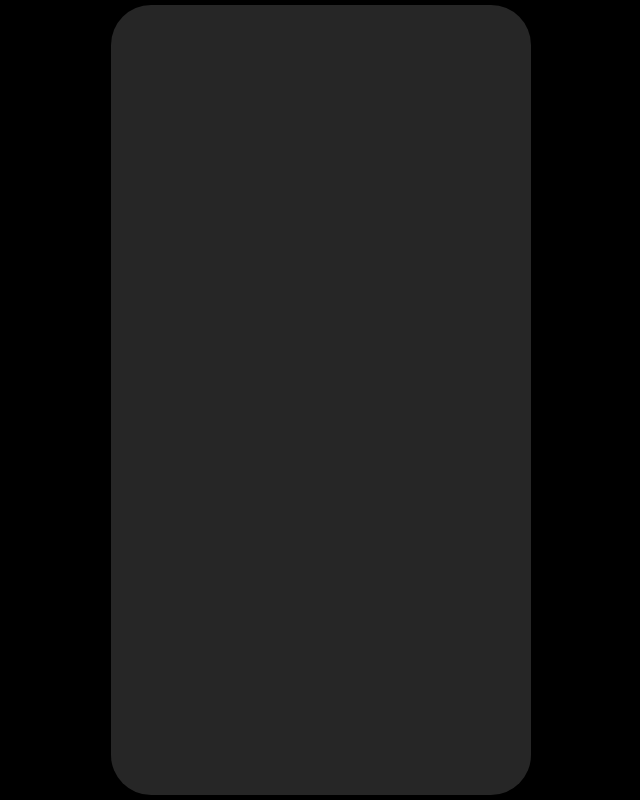
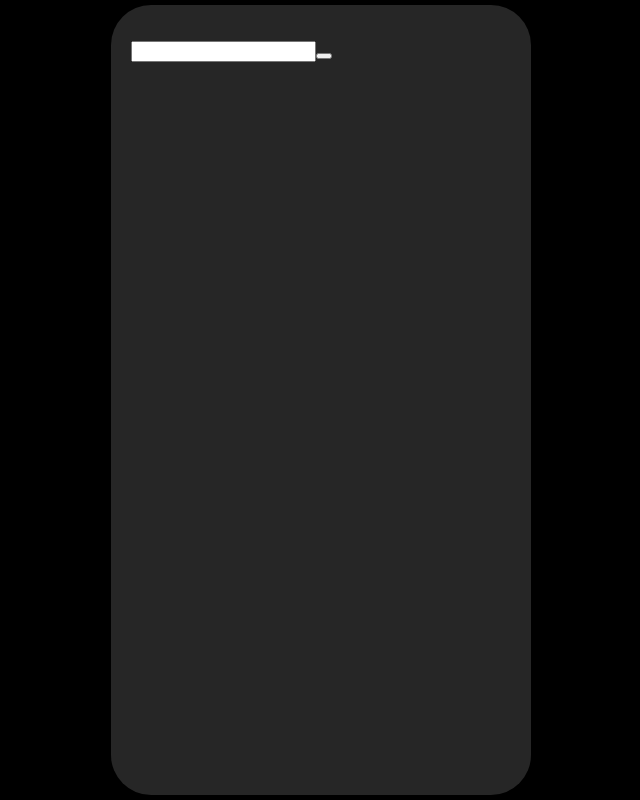
Before and after one commit to yaelshteiman/react-threads, a React (Create React App) app: page / in a window 1280 px wide. Shown: the whole page, without its empty margins (319-959 px from the left). Built offline with nearby package versions, Linux system fonts and the light colour scheme.

Commit message:
importing

```diff
--- a/src/App.js
+++ b/src/App.js
@@ -1,7 +1,15 @@
+import Nav from "./components/Nav"
+import Header from "./components/Header"
+import Feed from "./components/Feed"
+import PopUp from "./components/PopUp"
 
 const App = () => {
   return (
     <div className="app">
+      <Nav/>
+      <Header/>
+      <Feed/>
+      <PopUp/>
     </div>
   )
 }
--- a/src/components/Feed.js
+++ b/src/components/Feed.js
@@ -1,7 +1,9 @@
+import Thread from "./Thread";
 
 const Feed = () => {
     return (
         <div className="feed">
+            <Thread/>
         </div>
     )
 }
--- a/src/components/PopUp.js
+++ b/src/components/PopUp.js
@@ -1,7 +1,10 @@
-
+import PopUpThread from "./PopUpThread"
+import ThreadInput from "./ThreadInput"
 const PopUp = () => {
     return (
         <div className="popup">
+            <PopUpThread/>
+            <ThreadInput/>
         </div>
     )
 }
```
